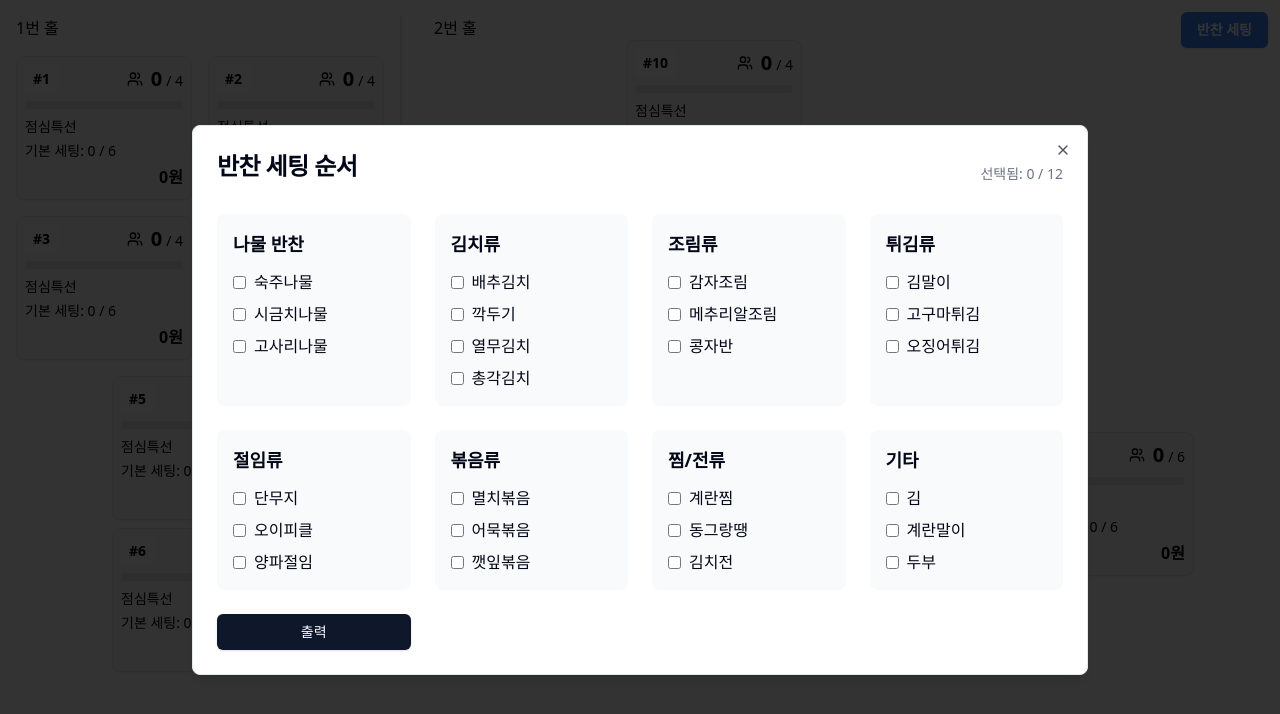
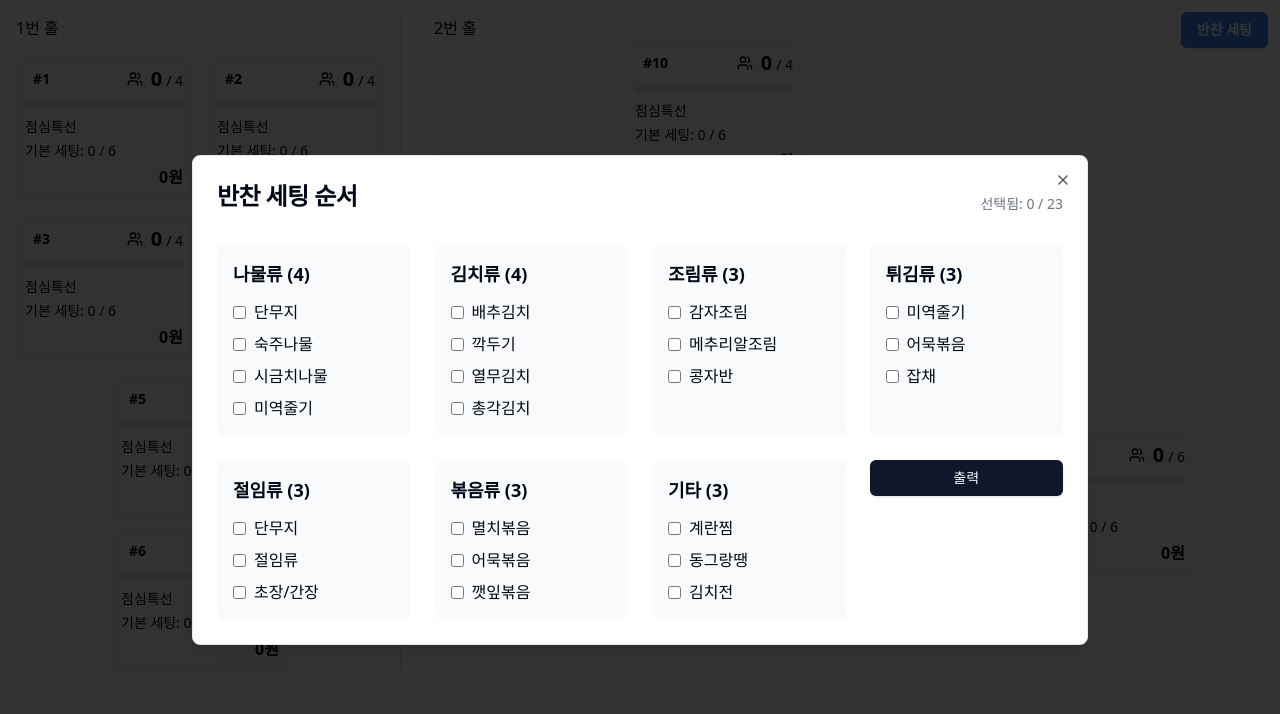
Before and after one commit to Youth-Restaurant/TableManager, a Next.js app: page / in a window 1280 px wide. Both pictures are taken after a click on the button "반찬 세팅". Shown: the top 714 px of the page. Built offline with nearby package versions, Linux system fonts and the light colour scheme.

Commit message:
feat: selectedSideDishes state to initialize the side dishes for all tables

```diff
--- a/app/api/dishes/route.ts
+++ b/app/api/dishes/route.ts
@@ -1,6 +1,7 @@
 import { NextResponse } from 'next/server';
 
 export async function POST(req: Request) {
-  const { sideArr } = await req.json();
+  const { selectedSideDishes } = await req.json();
+  console.log('selectedSideDishes', selectedSideDishes);
   return NextResponse.json({ message: 'Dishes submitted' });
 }
--- a/app/page.tsx
+++ b/app/page.tsx
@@ -2,7 +2,7 @@
 
 import { useState } from 'react';
 import { mockTables } from '@/mocks/mockTables';
-import { TableData } from '@/types/table';
+import { SideDish, TableData } from '@/types/table';
 import Table from '@/components/Table';
 import TableManager from '@/utils/TableManager';
 import { Button } from '@/components/ui/button';
@@ -38,36 +38,71 @@ const defaultSideChecklist = {
   anchovies: false,
 };
 
-const BANCHAN_CATEGORIES = {
-  NAMUL: {
-    title: '나물 반찬',
-    items: ['숙주나물', '시금치나물', '고사리나물'],
-  },
-  KIMCHI: {
-    title: '김치류',
-    items: ['배추김치', '깍두기', '열무김치', '총각김치'],
-  },
-  JORIM: { title: '조림류', items: ['감자조림', '메추리알조림', '콩자반'] },
-  TUIGIM: { title: '튀김류', items: ['김말이', '고구마튀김', '오징어튀김'] },
-  JEOLIM: { title: '절임류', items: ['단무지', '오이피클', '양파절임'] },
-  BOKKEUM: { title: '볶음류', items: ['멸치볶음', '어묵볶음', '깻잎볶음'] },
-  JJIM: { title: '찜/전류', items: ['계란찜', '동그랑땡', '김치전'] },
-  OTHERS: { title: '기타', items: ['김', '계란말이', '두부'] },
-};
+const seasonedVegetables = [
+  { id: 'radish', label: '단무지', checked: false },
+  { id: 'bean_sprouts', label: '숙주나물', checked: false },
+  { id: 'spinach', label: '시금치나물', checked: false },
+  { id: 'seaweed', label: '미역줄기', checked: false },
+];
+const kimchis = [
+  { id: 'cabbageKimchi', label: '배추김치', checked: false },
+  { id: 'radishKimchi', label: '깍두기', checked: false },
+  { id: 'youngRadishKimchi', label: '열무김치', checked: false },
+  { id: 'ponytailRadishKimchi', label: '총각김치', checked: false },
+];
+const braisedDishes = [
+  { id: 'potatoBraised', label: '감자조림', checked: false },
+  { id: 'quailEggBraised', label: '메추리알조림', checked: false },
+  { id: 'soyBraised', label: '콩자반', checked: false },
+];
+
+const friedDishes = [
+  { id: 'seaweed', label: '미역줄기', checked: false },
+  { id: 'fishCake', label: '어묵볶음', checked: false },
+  { id: 'stirFry', label: '잡채', checked: false },
+];
+
+const pickledDishes = [
+  { id: 'radish', label: '단무지', checked: false },
+  { id: 'pickles', label: '절임류', checked: false },
+  { id: 'sauce', label: '초장/간장', checked: false },
+];
+
+const boiledDishes = [
+  { id: 'eggRoll', label: '계란말이', checked: false },
+  { id: 'braisedPotato', label: '감자조림', checked: false },
+];
+const stirFriedDishes = [
+  { id: 'anchovyStirFried', label: '멸치볶음', checked: false },
+  { id: 'fishCakeStirFried', label: '어묵볶음', checked: false },
+  { id: 'perillaLeafStirFried', label: '깻잎볶음', checked: false },
+];
+const otherDishes = [
+  { id: 'steamedEgg', label: '계란찜', checked: false },
+  { id: 'meatPancake', label: '동그랑땡', checked: false },
+  { id: 'kimchiPancake', label: '김치전', checked: false },
+];
+
+
+const sideDishes = [
+  {id: 1, name: 'seasonedVegetables', label: '나물류', items: seasonedVegetables},
+  {id: 2, name: 'kimchis', label: '김치류', items: kimchis},
+  {id: 3, name: 'braisedDishes', label: '조림류', items: braisedDishes},
+  {id: 4, name: 'friedDishes', label: '튀김류', items: friedDishes},
+  {id: 5, name: 'pickledDishes', label: '절임류', items: pickledDishes},
+  {id: 7, name: 'stirFriedDishes', label: '볶음류', items: stirFriedDishes},
+  {id: 8, name: 'otherDishes', label: '기타', items: otherDishes},
+]
 
 export default function Home() {
-  // const [basicChecklist, setBasicChecklist] = useState(defaultBasicChecklist);
-  const [sideChecklist, setSideChecklist] = useState(defaultSideChecklist);
-  const [sideArr, setSideArr] = useState<string[]>([]);
-
-  console.log('sideArr', sideArr);
+  const [selectedSideDishes, setSelectedSideDishes] = useState<SideDish[]>([]);
 
   const [tablesData] = useState<TableData[]>(() =>
     mockTables.map((table) => ({
       ...table,
       status: 'AVAILABLE',
       basicChecklist: { ...defaultBasicChecklist },
-      sideChecklist: { ...defaultSideChecklist },
+      sideChecklist: selectedSideDishes,
       servingCounts: { rice: 0, soup: 0 },
     }))
   );
@@ -101,7 +136,7 @@ export default function Home() {
   const handleSubmitSideDishes = () => {
     fetch('/api/dishes', {
       method: 'POST',
-      body: JSON.stringify({ sideArr }),
+      body: JSON.stringify({ selectedSideDishes }),
     });
   };
 
@@ -186,18 +221,10 @@ export default function Home() {
 
   // const [isOrderTableVisible, setIsOrderTableVisible] = useState(false);
 
-  const handleSideChecklistChange = (itemKey: string) => {
-    setSideChecklist((prev) => ({
-      ...prev,
-      [itemKey]: !prev[itemKey as keyof typeof prev],
-    }));
-
-    const exists = sideArr.some((item) => item === itemKey);
-    if (exists) {
-      setSideArr((prev) => prev.filter((item) => item !== itemKey));
-    } else {
-      setSideArr((prev) => [...prev, itemKey]);
-    }
+  const handleSelectedSideDishes = (item: SideDish) => {
+    selectedSideDishes.some((dish) => dish.id === item.id) ?
+      setSelectedSideDishes((prev) => prev.filter((dish) => dish.id !== item.id)) :
+      setSelectedSideDishes((prev) => [...prev, item]);
   };
 
   return (
@@ -275,15 +302,18 @@ export default function Home() {
         <div className='flex flex-col md:flex-row gap-5 lg:gap-4 xl:gap-8'>
           <LeftSection
             tablesData={tableManager.getTables()}
-            onTableUpdate={handleTableUpdate}
+            handleTableUpdate={handleTableUpdate}
+            selectedSideDishes={selectedSideDishes}
           />
           <MiddleSection
             tablesData={tableManager.getTables()}
-            onTableUpdate={handleTableUpdate}
+            handleTableUpdate={handleTableUpdate}
+            selectedSideDishes={selectedSideDishes}
           />
           <RightSection
             tablesData={tableManager.getTables()}
-            onTableUpdate={handleTableUpdate}
+            handleTableUpdate={handleTableUpdate}
+            selectedSideDishes={selectedSideDishes}
           />
         </div>
         <div className='absolute top-3 right-3 flex justify-center'>
@@ -303,34 +333,33 @@ export default function Home() {
                   반찬 세팅 순서
                 </DialogTitle>
                 <div className='text-sm text-gray-500'>
-                  선택됨: {Object.values(sideChecklist).filter(Boolean).length}{' '}
-                  / {Object.keys(sideChecklist).length}
+                  선택됨: {selectedSideDishes.length}{' '}
+                  / {sideDishes.reduce((acc, category) => acc + category.items.length, 0)}
                 </div>
               </div>
             </DialogHeader>
             <div className='grid grid-cols-1 md:grid-cols-2 lg:grid-cols-4 gap-6'>
-              {Object.values(BANCHAN_CATEGORIES).map((category) => (
-                <div key={category.title} className='bg-gray-50 p-4 rounded-lg'>
+              {sideDishes.map((category) => (
+                <div key={category.name} className='bg-gray-50 p-4 rounded-lg'>
                   <h3 className='text-lg font-semibold mb-3'>
-                    {category.title}
+                    {category.label} ({category.items.length})
                   </h3>
                   <ul className='space-y-2'>
                     {category.items.map((item) => {
-                      const itemKey = item.toLowerCase().replace(/ /g, '_');
                       return (
-                        <li key={item} className='flex items-center space-x-2'>
+                        <li key={item.id} className='flex items-center space-x-2'>
                           <input
                             type='checkbox'
-                            id={itemKey}
+                            id={item.id}
                             checked={
-                              sideChecklist[
-                                itemKey as keyof typeof sideChecklist
-                              ] || false
+                              selectedSideDishes.some(
+                                (dish) => dish.id === item.id
+                              )
                             }
-                            onChange={() => handleSideChecklistChange(itemKey)}
+                            onChange={() => handleSelectedSideDishes(item)}
                             className='rounded border-gray-300'
                           />
-                          <label htmlFor={itemKey}>{item}</label>
+                          <label htmlFor={item.id}>{item.label}</label>
                         </li>
                       );
                     })}
@@ -355,28 +384,30 @@ export default function Home() {
 
 const LeftSection = ({
   tablesData,
-  onTableUpdate,
+  handleTableUpdate,
+  selectedSideDishes,
 }: {
   tablesData: { [key: number]: TableData };
-  onTableUpdate: (tableNumber: number, updates: Partial<TableData>) => void;
+  handleTableUpdate: (tableNumber: number, updates: Partial<TableData>) => void;
+  selectedSideDishes: SideDish[];
 }) => {
   return (
     <div className='flex flex-col gap-1 md:gap-4 border-r-2 pr-4'>
       <h1>1번 홀</h1>
       <div className='flex gap-1 md:gap-2 xl:gap-4'>
         {[0, 1].map((num) => (
-          <Table key={num} data={tablesData[num]} onUpdate={onTableUpdate} />
+          <Table key={num} data={tablesData[num]} handleTableUpdate={handleTableUpdate} selectedSideDishes={selectedSideDishes} />
         ))}
       </div>
       <div className='flex gap-1 md:gap-2 xl:gap-4'>
         {[2, 3].map((num) => (
-          <Table key={num} data={tablesData[num]} onUpdate={onTableUpdate} />
+          <Table key={num} data={tablesData[num]} handleTableUpdate={handleTableUpdate} selectedSideDishes={selectedSideDishes} />
         ))}
       </div>
       <div className='hidden md:visible'>empty</div>
       <div className='grid lg:justify-center gap-1 lg:gap-2'>
         {[4, 5].map((num) => (
-          <Table key={num} data={tablesData[num]} onUpdate={onTableUpdate} />
+            <Table key={num} data={tablesData[num]} handleTableUpdate={handleTableUpdate} selectedSideDishes={selectedSideDishes} />
         ))}
       </div>
     </div>
@@ -385,10 +416,12 @@ const LeftSection = ({
 
 const MiddleSection = ({
   tablesData,
-  onTableUpdate,
+  handleTableUpdate,
+  selectedSideDishes,
 }: {
   tablesData: { [key: number]: TableData };
-  onTableUpdate: (tableNumber: number, updates: Partial<TableData>) => void;
+  handleTableUpdate: (tableNumber: number, updates: Partial<TableData>) => void;
+  selectedSideDishes: SideDish[];
 }) => {
   return (
     <div>
@@ -403,18 +436,19 @@ const MiddleSection = ({
                 <Table
                   key={num}
                   data={tablesData[num]}
-                  onUpdate={onTableUpdate}
+                  handleTableUpdate={handleTableUpdate}
+                  selectedSideDishes={selectedSideDishes}
                 />
               ))}
             </div>
             {/* 9번 테이블 */}
-            <Table key={8} data={tablesData[8]} onUpdate={onTableUpdate} />
+            <Table key={8} data={tablesData[8]} handleTableUpdate={handleTableUpdate} selectedSideDishes={selectedSideDishes} />
           </div>
         </div>
         {/* middle section의 2번째 열 */}
         <div className='flex flex-col gap-1 lg:justify-end'>
           {[9, 10, 11, 12].map((num) => (
-            <Table key={num} data={tablesData[num]} onUpdate={onTableUpdate} />
+              <Table key={num} data={tablesData[num]} handleTableUpdate={handleTableUpdate} selectedSideDishes={selectedSideDishes} />
           ))}
         </div>
       </div>
@@ -424,16 +458,18 @@ const MiddleSection = ({
 
 const RightSection = ({
   tablesData,
-  onTableUpdate,
+  handleTableUpdate,
+  selectedSideDishes,
 }: {
   tablesData: { [key: number]: TableData };
-  onTableUpdate: (tableNumber: number, updates: Partial<TableData>) => void;
+  handleTableUpdate: (tableNumber: number, updates: Partial<TableData>) => void;
+  selectedSideDishes: SideDish[];
 }) => {
   return (
     <div className='relative lg:mt-8'>
       <div className='lg:absolute bottom-16 lg:bottom-24 flex gap-2'>
         {[13, 14].map((num) => (
-          <Table key={num} data={tablesData[num]} onUpdate={onTableUpdate} />
+          <Table key={num} data={tablesData[num]} handleTableUpdate={handleTableUpdate} selectedSideDishes={selectedSideDishes} />
         ))}
       </div>
     </div>
--- a/components/Table.tsx
+++ b/components/Table.tsx
@@ -20,7 +20,7 @@ import {
 } from '@/components/ui/select';
 import { Checkbox } from '@/components/ui/checkbox';
 import { cn } from '@/lib/utils';
-import { TableData } from '@/types/table';
+import { SideDish, TableData } from '@/types/table';
 
 // Card, Users 아이콘 import
 import { Card } from '@/components/ui/card';
@@ -28,7 +28,8 @@ import { Users } from 'lucide-react';
 
 interface TableProps {
   data: TableData;
-  onUpdate: (tableNumber: number, updates: Partial<TableData>) => void;
+  handleTableUpdate: (tableNumber: number, updates: Partial<TableData>) => void;
+  selectedSideDishes: SideDish[];
 }
 
 const formatDate = (date: Date | null): string => {
@@ -64,27 +65,12 @@ const basicItems = [
   { id: 'spoons', label: '수저' },
 ];
 
-const sideItems = [
-  { id: 'kimchi', label: '김치' },
-  { id: 'radish', label: '단무지' },
-  { id: 'pickles', label: '절임류' },
-  { id: 'sauce', label: '초장/간장' },
-  { id: 'bean_sprouts', label: '숙주나물' },
-  { id: 'spinach', label: '시금치나물' },
-  { id: 'seaweed', label: '미역줄기' },
-  { id: 'fish_cake', label: '어묵볶음' },
-  { id: 'stir_fry', label: '잡채' },
-  { id: 'egg_roll', label: '계란말이' },
-  { id: 'braised_potato', label: '감자조림' },
-  { id: 'anchovies', label: '멸치볶음' },
-];
-
 const riceAndSoupItems = [
   { id: 'rice', label: '밥' },
   { id: 'soup', label: '국' },
 ];
 
-const Table = ({ data, onUpdate }: TableProps) => {
+const Table = ({ data, handleTableUpdate, selectedSideDishes }: TableProps) => {
   const [open, setOpen] = useState(false);
 
   // 구조 분해
@@ -96,13 +82,12 @@ const Table = ({ data, onUpdate }: TableProps) => {
     price,
     visitTime,
     basicChecklist,
-    sideChecklist,
     servingCounts,
   } = data;
 
   // 업데이트 헬퍼
   const updateTableState = (updates: Partial<TableData>) => {
-    onUpdate(id, updates);
+    handleTableUpdate(id, updates);
   };
 
   // 인원 증가/감소
@@ -167,7 +152,7 @@ const Table = ({ data, onUpdate }: TableProps) => {
         menu,
         price,
         basicChecklist,
-        sideChecklist,
+        sideChecklist: selectedSideDishes,
         servingCounts,
       });
       setOpen(false);
@@ -187,8 +172,8 @@ const Table = ({ data, onUpdate }: TableProps) => {
   }, [basicChecklist]);
 
   const isSideChecklistComplete = useCallback(() => {
-    return Object.values(sideChecklist).every(Boolean);
-  }, [sideChecklist]);
+    return selectedSideDishes.every(dish => dish.checked);
+  }, [selectedSideDishes]);
 
   const isRiceAndSoupComplete = useCallback(() => {
     return (
@@ -213,7 +198,7 @@ const Table = ({ data, onUpdate }: TableProps) => {
   // ------------------------
   const getTotalSteps = useCallback(() => {
     return (
-      basicItems.length + sideItems.length + 2 * currentUsers // 밥, 국 각각 currentUsers만큼 필요
+      basicItems.length + selectedSideDishes.length + 2 * currentUsers // 밥, 국 각각 currentUsers만큼 필요
     );
   }, [currentUsers]);
 
@@ -224,13 +209,13 @@ const Table = ({ data, onUpdate }: TableProps) => {
 
     // side 체크된 개수
     const sideCheckedCount =
-      Object.values(sideChecklist).filter(Boolean).length;
+      selectedSideDishes.filter(dish => dish.checked).length;
 
     // 밥 + 국 = (servingCounts.rice + servingCounts.soup)
     const mainCount = servingCounts.rice + servingCounts.soup;
 
     return basicCheckedCount + sideCheckedCount + mainCount;
-  }, [basicChecklist, sideChecklist, servingCounts]);
+  }, [basicChecklist, selectedSideDishes, servingCounts]);
 
   // ------------------------
   // 2) ProgressBar 표시
@@ -285,8 +270,8 @@ const Table = ({ data, onUpdate }: TableProps) => {
         } / ${basicItems.length}`;
       case 'side':
         return `밑반찬: ${
-          Object.values(sideChecklist).filter(Boolean).length
-        } / ${sideItems.length}`;
+          selectedSideDishes.filter(dish => dish.checked).length
+        } / ${selectedSideDishes.length}`;
       case 'main':
         return (
           <div className='flex gap-3'>
@@ -306,7 +291,7 @@ const Table = ({ data, onUpdate }: TableProps) => {
   }, [
     getServingStage,
     basicChecklist,
-    sideChecklist,
+    selectedSideDishes,
     servingCounts,
     currentUsers,
   ]);
@@ -321,9 +306,7 @@ const Table = ({ data, onUpdate }: TableProps) => {
       basicChecklist: Object.fromEntries(
         basicItems.map((item) => [item.id, false])
       ),
-      sideChecklist: Object.fromEntries(
-        sideItems.map((item) => [item.id, false])
-      ),
+      sideChecklist: selectedSideDishes.map(dish => ({ ...dish, checked: false })),
       servingCounts: { rice: 0, soup: 0 },
     });
     setOpen(false);
@@ -611,15 +594,13 @@ const Table = ({ data, onUpdate }: TableProps) => {
                   >
                     <div className='flex justify-between items-center'>
                       <span className='text-sm xl:text-base'>
-                        밑반찬 ({sideItems.length})
+                        밑반찬 ({selectedSideDishes.length})
                       </span>
                       <Button
                         variant='outline'
                         size='sm'
                         onClick={() => {
-                          const allChecked = Object.fromEntries(
-                            sideItems.map((item) => [item.id, true])
-                          );
+                          const allChecked = selectedSideDishes.map(dish => ({ ...dish, checked: true }));
                           updateTableState({
                             sideChecklist: allChecked,
                           });
@@ -639,17 +620,17 @@ const Table = ({ data, onUpdate }: TableProps) => {
                     : ''
                 }
               >
-                {Array.from({ length: Math.ceil(sideItems.length / 3) }).map(
+                {Array.from({ length: Math.ceil(selectedSideDishes.length / 3) }).map(
                   (_, rowIndex) => (
                     <tr key={rowIndex}>
-                      {sideItems
+                      {selectedSideDishes
                         .slice(rowIndex * 3, rowIndex * 3 + 3)
                         .map((item, colIndex) => (
                           <React.Fragment key={item.id}>
                             <td
                               className={cn(
                                 'p-1 xl:p-3 border-b text-sm xl:text-base',
-                                sideChecklist[item.id] ? 'bg-green-100' : '',
+                                item.checked ? 'bg-green-100' : '',
                                 Object.values(basicChecklist).every(Boolean)
                                   ? 'cursor-pointer hover:bg-gray-50'
                                   : 'cursor-not-allowed'
@@ -662,8 +643,8 @@ const Table = ({ data, onUpdate }: TableProps) => {
                                   return;
                                 updateTableState({
                                   sideChecklist: {
-                                    ...sideChecklist,
-                                    [item.id]: !sideChecklist[item.id],
+                                    ...selectedSideDishes,
+                                    [item.id]: !item.checked,
                                   },
                                 });
                               }}
@@ -673,20 +654,20 @@ const Table = ({ data, onUpdate }: TableProps) => {
                             <td
                               className={cn(
                                 'py-2 xl:p-3 w-12 text-center border-b',
-                                sideChecklist[item.id] ? 'bg-green-100' : '',
+                                item.checked ? 'bg-green-100' : '',
                                 colIndex < 2 ? 'border-r' : ''
                               )}
                             >
                               <Checkbox
                                 id={`side-${item.id}`}
-                                checked={sideChecklist[item.id]}
+                                checked={item.checked}
                                 disabled={
                                   !Object.values(basicChecklist).every(Boolean)
                                 }
                                 onCheckedChange={(checked) => {
                                   updateTableState({
                                     sideChecklist: {
-                                      ...sideChecklist,
+                                      ...selectedSideDishes,
                                       [item.id]: checked === true,
                                     },
                                   });
@@ -724,7 +705,7 @@ const Table = ({ data, onUpdate }: TableProps) => {
                           });
                         }}
                         disabled={
-                          !Object.values(sideChecklist).every(Boolean) ||
+                          !selectedSideDishes.every(dish => dish.checked) ||
                           currentUsers === 0
                         }
                       >
@@ -736,7 +717,7 @@ const Table = ({ data, onUpdate }: TableProps) => {
               </thead>
               <tbody
                 className={
-                  !Object.values(sideChecklist).every(Boolean)
+                  !selectedSideDishes.every(dish => dish.checked)
                     ? 'opacity-50'
                     : ''
                 }
@@ -766,7 +747,7 @@ const Table = ({ data, onUpdate }: TableProps) => {
                             size='sm'
                             onClick={() => handleServingDecrement(item.id)}
                             disabled={
-                              !Object.values(sideChecklist).every(Boolean) ||
+                              !selectedSideDishes.every(dish => dish.checked) ||
                               servingCounts[
                                 item.id as keyof typeof servingCounts
                               ] <= 0
@@ -779,7 +760,7 @@ const Table = ({ data, onUpdate }: TableProps) => {
                             size='sm'
                             onClick={() => handleServingIncrement(item.id)}
                             disabled={
-                              !Object.values(sideChecklist).every(Boolean) ||
+                              !selectedSideDishes.every(dish => dish.checked) ||
                               servingCounts[
                                 item.id as keyof typeof servingCounts
                               ] >= currentUsers
@@ -800,7 +781,7 @@ const Table = ({ data, onUpdate }: TableProps) => {
                               });
                             }}
                             disabled={
-                              !Object.values(sideChecklist).every(Boolean) ||
+                              !selectedSideDishes.every(dish => dish.checked) ||
                               currentUsers === 0
                             }
                           >
--- a/utils/TableManager.ts
+++ b/utils/TableManager.ts
@@ -30,10 +30,7 @@ class TableManager {
         wetTissue: false,
         spoons: false,
       },
-      sideChecklist: {
-        kimchi: false,
-        radish: false,
-      },
+      sideChecklist: [],
       servingCounts: {
         rice: 0,
         soup: 0,
```
Also changed, not shown: types/table.ts (+7 -1 lines).
